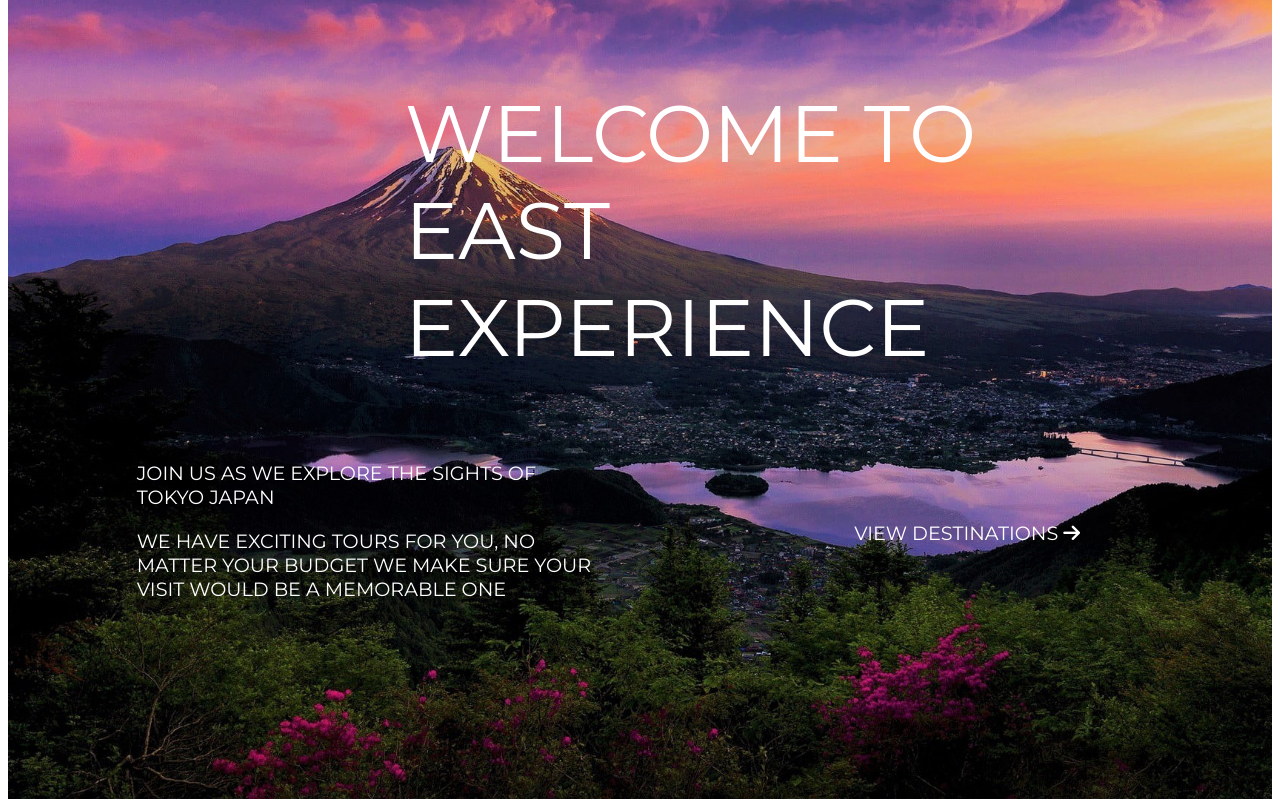
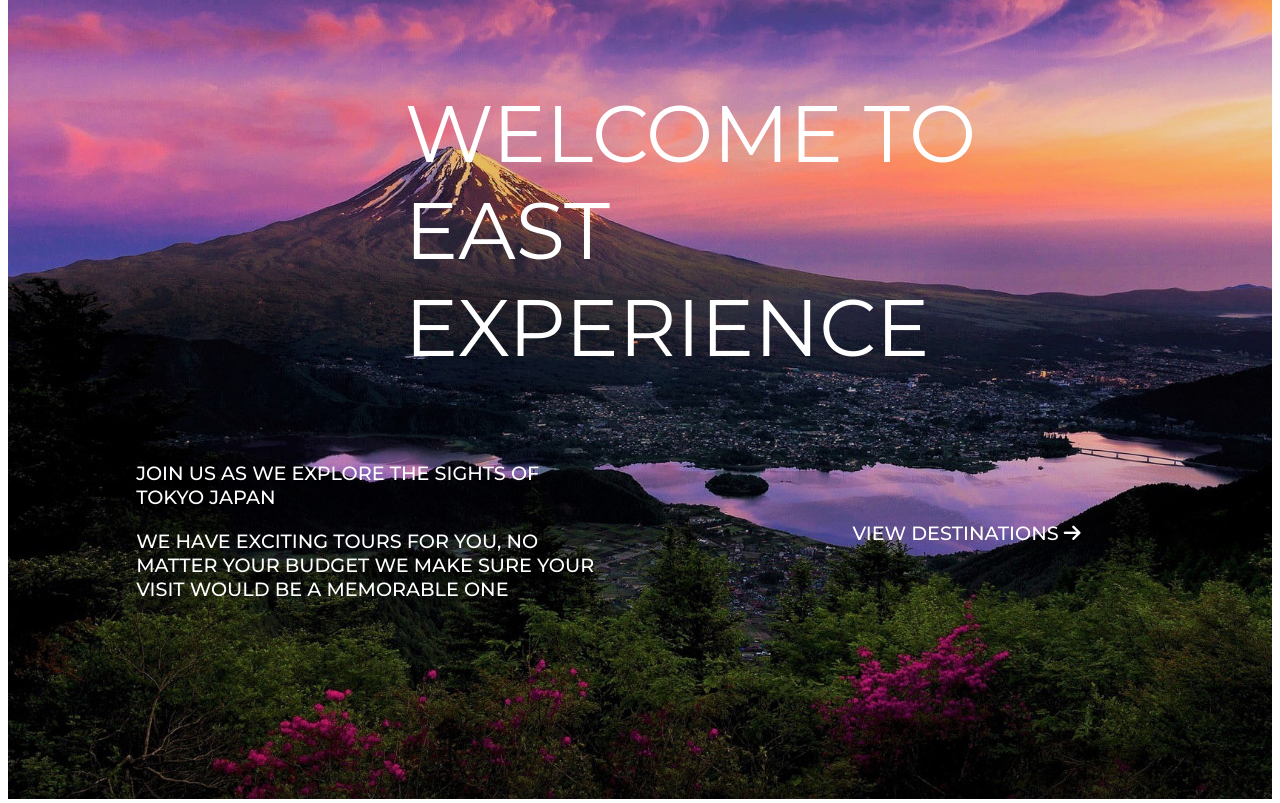
Before and after one commit to jindudimuna/East-experience, a PHP site: page / in a window 1280 px wide. Shown: the part 80-883 px from the top of the page. Run offline with PHP 8.4, Linux system fonts and the light colour scheme; some web fonts are replaced.

Commit message:
font-weight

```diff
--- a/index.css
+++ b/index.css
@@ -64,7 +64,7 @@ body {
   font-family: "Montserrat", sans-serif;
   color: #ffffff;
   font-size: 1.2em;
-  font-weight: 200;
+  font-weight: 500;
   width: 460px;
 }
 
@@ -72,7 +72,7 @@ body {
   font-family: "Montserrat", sans-serif;
   color: #ffffff;
   font-size: 1.2em;
-  font-weight: 200;
+  font-weight: 500;
   width: 460px;
   text-decoration: none;
 }
```
